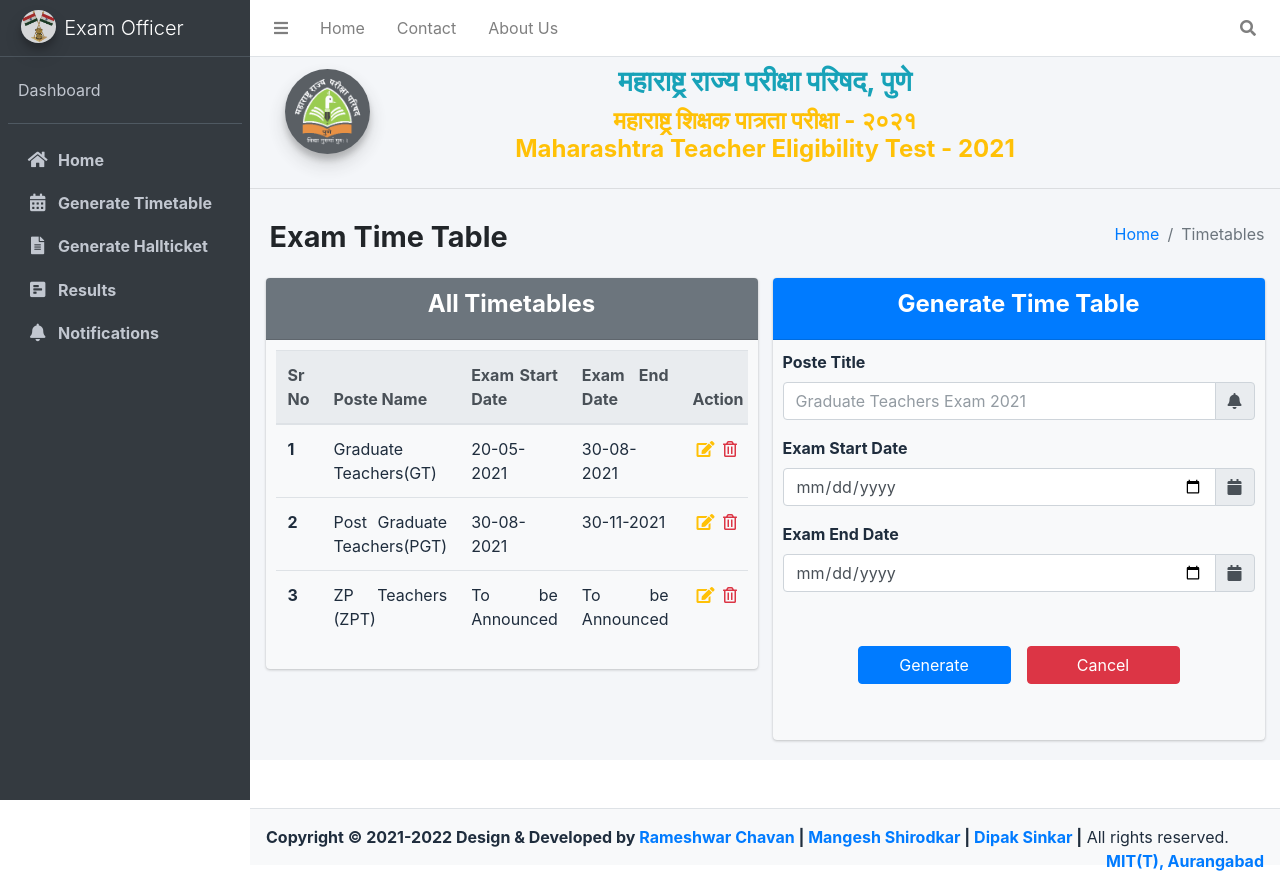
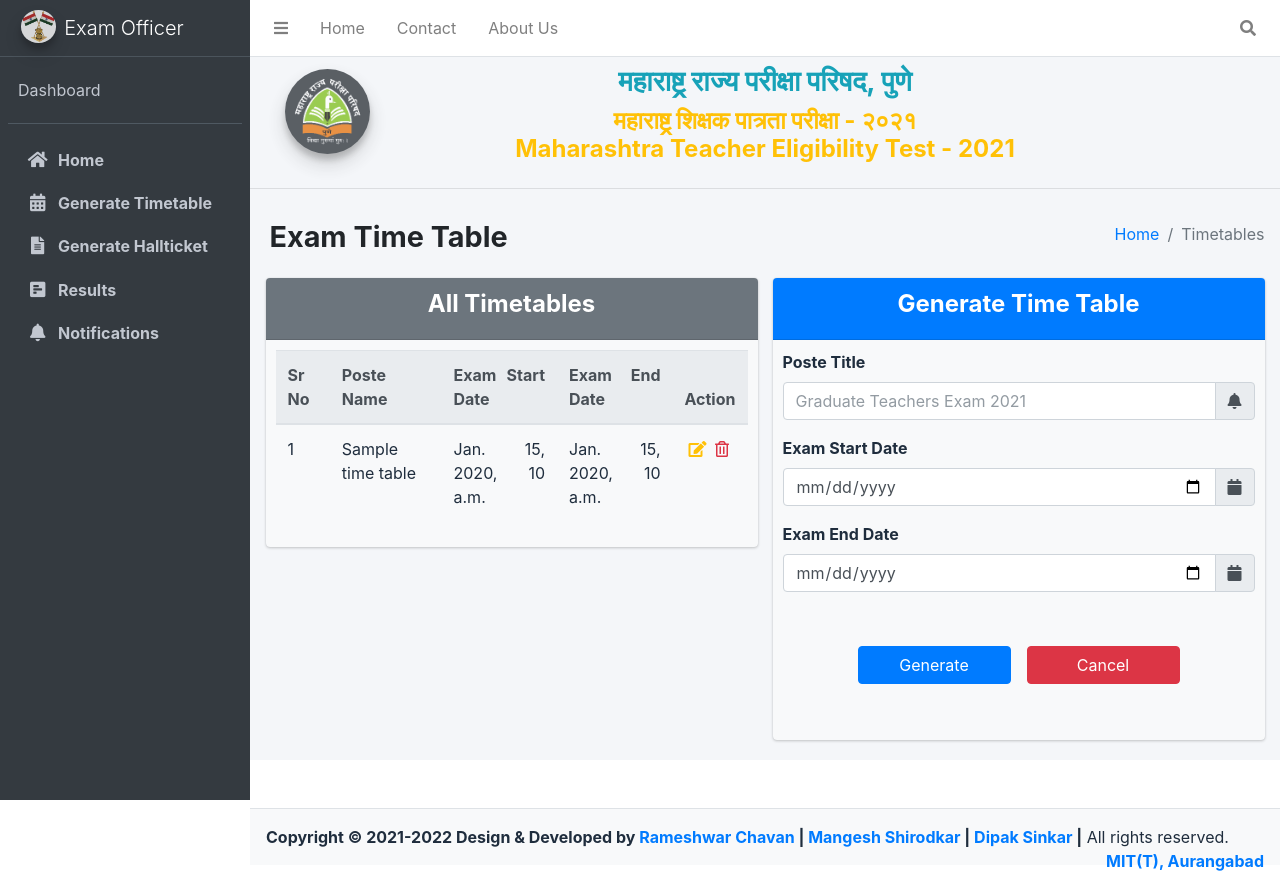
Before and after one commit to Rameshwar-Chavan/STET, a Django app: template templates/admin_home/timetable.html in a window 1280 px wide. Run offline with Django 3.2, Linux system fonts and the light colour scheme; the template is opened without the code that fills it: most values are stand-ins (such as "Sample title", 1, 10 or a date in 2020); some libraries are stand-ins or nearby versions.

Commit message:
Modified

```diff
--- a/templates/admin_home/timetable.html
+++ b/templates/admin_home/timetable.html
@@ -46,26 +46,15 @@
                 </tr>
               </thead>
               <tbody>
+                {% for time_tables in timetable_list %}
                 <tr>
-                  <th scope="row">1</th>
-                  <td>Graduate Teachers(GT)</td>
-                  <td>20-05-2021</td>
-                  <td>30-08-2021</td>
-                  <td><a href="#" class="text mt-1 mb-1 ml-1 mr-1 text-warning"><i class="fas fa-edit"></i></a>  <a href="#" class="text-danger mt-1 mb-1 "><i class="far fa-trash-alt"></i></a></td>                </tr>
-                <tr>
-                  <th scope="row">2</th>
-                  <td>Post Graduate Teachers(PGT)</td>
-                  <td>30-08-2021</td>
-                  <td>30-11-2021</td>
+                  <td>{{ time_tables.id }}</td>
+                  <td>{{ time_tables.exam_name }}</td>
+                  <td>{{ time_tables.exam_str_date }}</td>
+                  <td>{{ time_tables.exam_end_date }}</td>
                   <td><a href="#" class="text mt-1 mb-1 ml-1 mr-1 text-warning"><i class="fas fa-edit"></i></a>  <a href="#" class="text-danger mt-1 mb-1 "><i class="far fa-trash-alt"></i></a></td>
                 </tr>
-                <tr>
-                  <th scope="row">3</th>
-                  <td>ZP Teachers (ZPT)</td>
-                  <td>To be Announced</td>
-                  <td>To be Announced</td>
-                  <td><a href="#" class="text mt-1 mb-1 ml-1 mr-1 text-warning"><i class="fas fa-edit"></i></a>  <a href="#" class="text-danger mt-1 mb-1 "><i class="far fa-trash-alt"></i></a></td>
-                </tr>
+                {% endfor %}
               </tbody>
             </table>
             <!-- table end -->
@@ -92,6 +81,8 @@
                 <input
                   type="text"
                   class="form-control"
+                  name="exam_name"
+                  id="exam_name"
                   placeholder="Graduate Teachers Exam 2021" required
                 />
                 <div class="input-group-append">
@@ -107,6 +98,8 @@
                 <input
                   type="date"
                   class="form-control"
+                  name="exam_str_date"
+                  id="exam_str_date"
                   placeholder="Start Date" required
                 />
                 <div class="input-group-append">
@@ -122,6 +115,8 @@
                 <input
                   type="date"
                   class="form-control"
+                  name="exam_end_date"
+                  id="exam_end_date"
                   placeholder="End Date" required
                 />
                 <div class="input-group-append">
```
